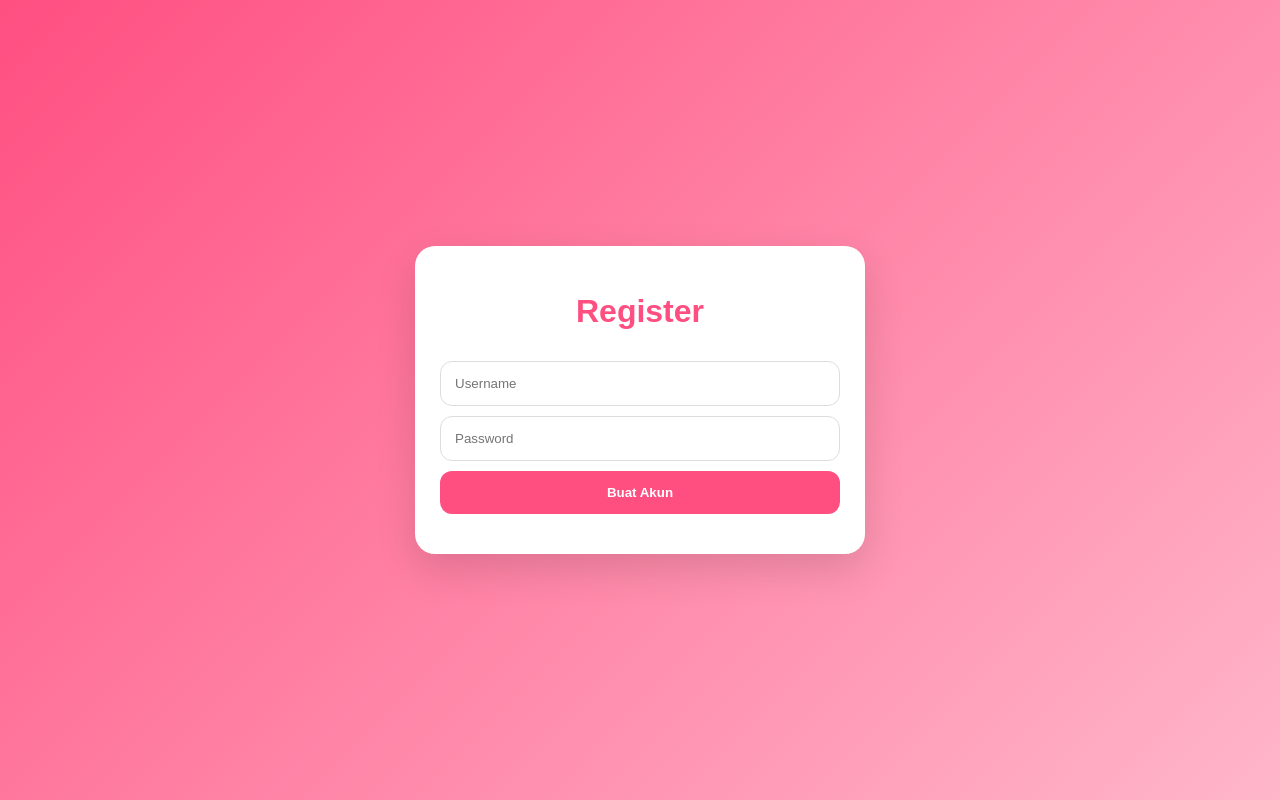
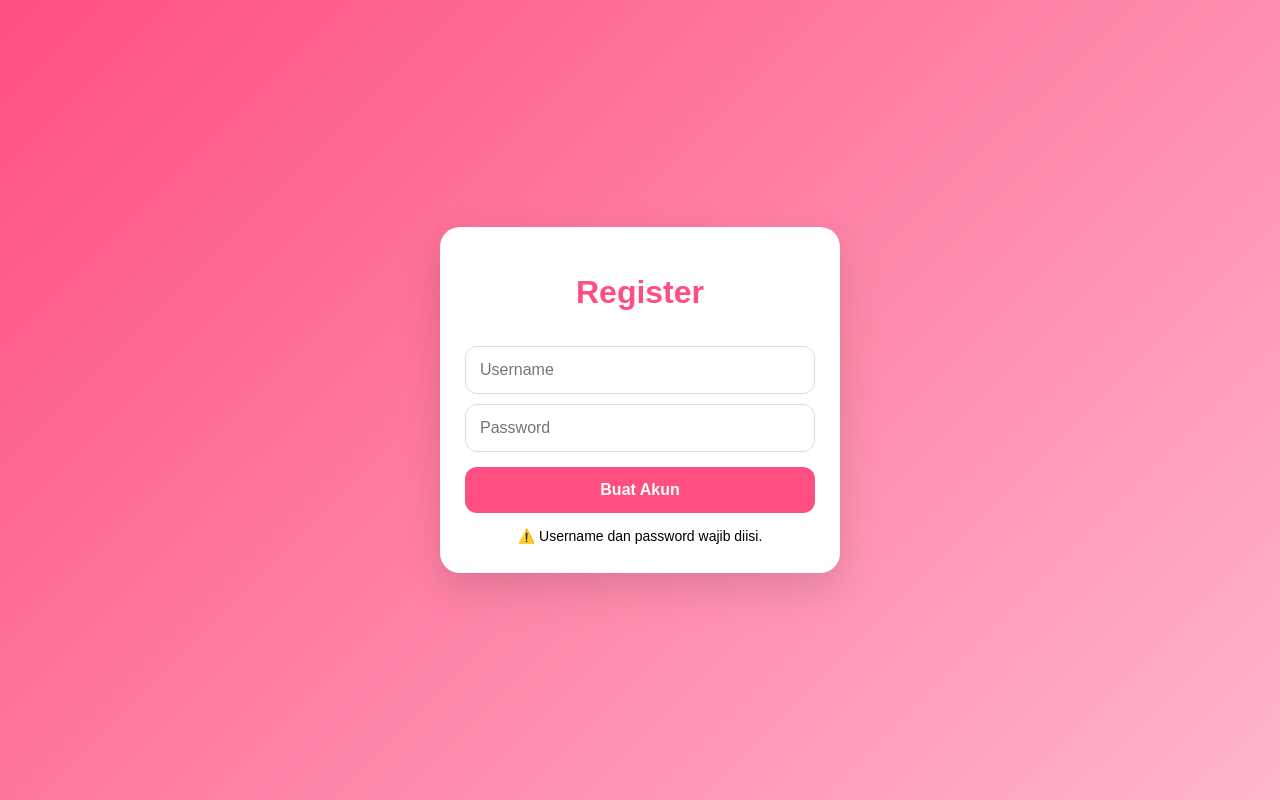
Before and after one commit to denz132/bydenz-ngl, a website: page public/register.html in a window 1280 px wide. Both pictures are taken after a click on the button "Buat Akun". Drawn offline with Linux system fonts and the light colour scheme; no server answers.

Commit message:
Replace static response with asset fetch
Up

```diff
--- a/public/register.html
+++ b/public/register.html
@@ -1,54 +1,88 @@
 <!DOCTYPE html>
-<html>
+<html lang="id">
 <head>
 <meta charset="UTF-8">
 <meta name="viewport" content="width=device-width,initial-scale=1">
+
 <title>Register - BY DENZ</title>
 
 <style>
-body{
-    margin:0;
-    min-height:100vh;
-    display:flex;
-    align-items:center;
-    justify-content:center;
-    font-family:Arial;
-    background:linear-gradient(135deg,#ff4f81,#ffb6ca);
+* {
+    box-sizing: border-box;
 }
 
-.card{
-    width:90%;
-    max-width:400px;
-    background:white;
-    padding:25px;
-    border-radius:20px;
-    box-shadow:0 15px 40px #0002;
+body {
+    margin: 0;
+    min-height: 100vh;
+    display: flex;
+    align-items: center;
+    justify-content: center;
+    padding: 20px;
+    font-family: Arial, sans-serif;
+    background: linear-gradient(135deg,#ff4f81,#ffb6ca);
 }
 
-h1{
-    text-align:center;
-    color:#ff4f81;
+.card {
+    width: 100%;
+    max-width: 400px;
+    background: white;
+    padding: 25px;
+    border-radius: 20px;
+    box-shadow: 0 15px 40px #0002;
 }
 
-input,button{
-    width:100%;
-    padding:14px;
-    margin-top:10px;
-    box-sizing:border-box;
-    border-radius:12px;
-    border:1px solid #ddd;
+h1 {
+    text-align: center;
+    color: #ff4f81;
+    margin-bottom: 25px;
 }
 
-button{
-    background:#ff4f81;
-    color:white;
-    border:0;
-    font-weight:bold;
+input {
+    width: 100%;
+    padding: 14px;
+    margin-top: 10px;
+    border-radius: 12px;
+    border: 1px solid #ddd;
+    outline: none;
+    font-size: 16px;
+    transition: .2s;
 }
 
-#result{
-    text-align:center;
-    margin-top:15px;
+input:focus {
+    border-color: #ff4f81;
+    box-shadow: 0 0 0 3px #ff4f8125;
+}
+
+button {
+    width: 100%;
+    padding: 14px;
+    margin-top: 15px;
+    border-radius: 12px;
+    border: 0;
+    background: #ff4f81;
+    color: white;
+    font-size: 16px;
+    font-weight: bold;
+    cursor: pointer;
+    transition: transform .12s, opacity .2s;
+    touch-action: manipulation;
+}
+
+button:active {
+    transform: scale(.96);
+}
+
+button:disabled {
+    opacity: .65;
+    cursor: not-allowed;
+    transform: none;
+}
+
+#result {
+    text-align: center;
+    margin-top: 15px;
+    min-height: 20px;
+    font-size: 14px;
 }
 </style>
 </head>
@@ -61,14 +95,17 @@
 
 <input
 id="username"
-placeholder="Username">
+type="text"
+placeholder="Username"
+autocomplete="username">
 
 <input
 id="password"
 type="password"
-placeholder="Password">
+placeholder="Password"
+autocomplete="new-password">
 
-<button onclick="register()">
+<button id="registerBtn" onclick="register()">
 Buat Akun
 </button>
 
@@ -78,59 +115,83 @@
 
 <script>
 
-async function register(){
+async function register() {
 
     const username =
-        document.getElementById(
-            "username"
-        ).value;
+        document.getElementById("username").value.trim();
 
     const password =
-        document.getElementById(
-            "password"
-        ).value;
+        document.getElementById("password").value;
 
     const result =
-        document.getElementById(
-            "result"
-        );
+        document.getElementById("result");
 
-    const response =
-        await fetch(
-            "/api/register",
-            {
-                method:"POST",
-                headers:{
-                    "Content-Type":
-                        "application/json"
-                },
-                body:JSON.stringify({
-                    username,
-                    password
-                })
-            }
-        );
+    const button =
+        document.getElementById("registerBtn");
 
-    const data =
-        await response.json();
-
-    result.innerText =
-        data.success
-        ? "✅ Akun dibuat!"
-        : "❌ " + data.message;
-
-    if(data.success){
-
-        setTimeout(
-            () =>
-            location.href =
-            "/login.html",
-            1000
-        );
-
+    if (!username || !password) {
+        result.innerText =
+            "⚠️ Username dan password wajib diisi.";
+        return;
     }
 
+    button.disabled = true;
+    button.innerText = "⏳ Membuat akun...";
+    result.innerText = "";
+
+    try {
+
+        const response = await fetch("/api/register", {
+            method: "POST",
+
+            headers: {
+                "Content-Type": "application/json"
+            },
+
+            body: JSON.stringify({
+                username: username,
+                password: password
+            })
+        });
+
+        const data = await response.json();
+
+        if (data.success) {
+
+            result.innerText = "✅ Akun berhasil dibuat!";
+            button.innerText = "✅ Berhasil";
+
+            setTimeout(() => {
+                location.href = "/login.html";
+            }, 700);
+
+        } else {
+
+            result.innerText =
+                "❌ " + (data.message || "Gagal membuat akun.");
+
+            button.disabled = false;
+            button.innerText = "Buat Akun";
+        }
+
+    } catch (error) {
+
+        console.error(error);
+
+        result.innerText =
+            "❌ Tidak dapat terhubung ke server.";
+
+        button.disabled = false;
+        button.innerText = "Buat Akun";
+    }
 }
+
+// Tekan Enter untuk membuat akun
+document.addEventListener("keydown", function(event) {
+    if (event.key === "Enter") {
+        register();
+    }
+});
 
 </script>
 
```
